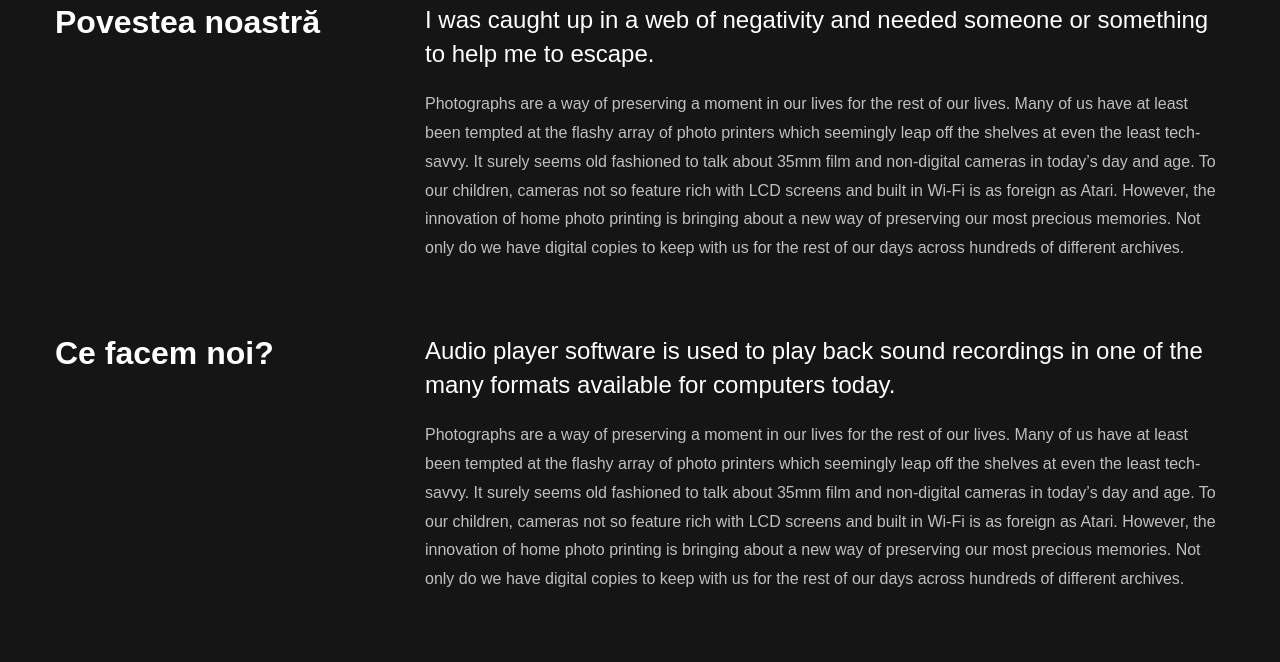
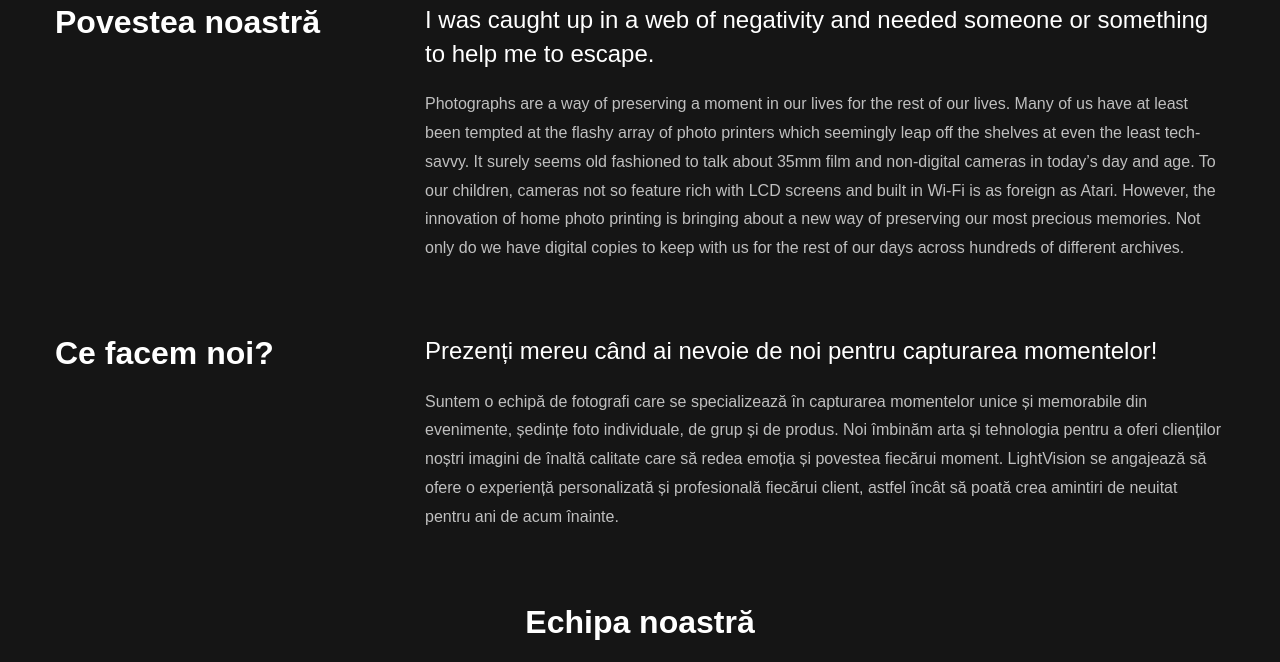
Before and after one commit to 1cosma1/lightvision.ro, a plain HTML site: page despre.html in a window 1280 px wide. Shown: the part 662-1324 px from the top of the page. Drawn offline with Linux system fonts and the light colour scheme.

Commit message:
Update despre.html

```diff
--- a/despre.html
+++ b/despre.html
@@ -104,8 +104,8 @@
 				</div>
 				<div class="col-lg-9">
 					<div class="ai-text">
-						<h4>Audio player software is used to play back sound recordings in one of the many formats available for computers today.</h4>
-						<p>Photographs are a way of preserving a moment in our lives for the rest of our lives. Many of us have at least been tempted at the flashy array of photo printers which seemingly leap off the shelves at even the least tech-savvy. It surely seems old fashioned to talk about 35mm film and non-digital cameras in today’s day and age. To our children, cameras not so feature rich with LCD screens and built in Wi-Fi is as foreign as Atari. However, the innovation of home photo printing is bringing about a new way of preserving our most precious memories. Not only do we have digital copies to keep with us for the rest of our days across hundreds of different archives.</p>
+						<h4>Prezenți mereu când ai nevoie de noi pentru capturarea momentelor!</h4>
+						<p>Suntem o echipă de fotografi care se specializează în capturarea momentelor unice și memorabile din evenimente, ședințe foto individuale, de grup și de produs. Noi îmbinăm arta și tehnologia pentru a oferi clienților noștri imagini de înaltă calitate care să redea emoția și povestea fiecărui moment. LightVision se angajează să ofere o experiență personalizată și profesională fiecărui client, astfel încât să poată crea amintiri de neuitat pentru ani de acum înainte.</p>
 					</div>
 				</div>
 			</div>
```
